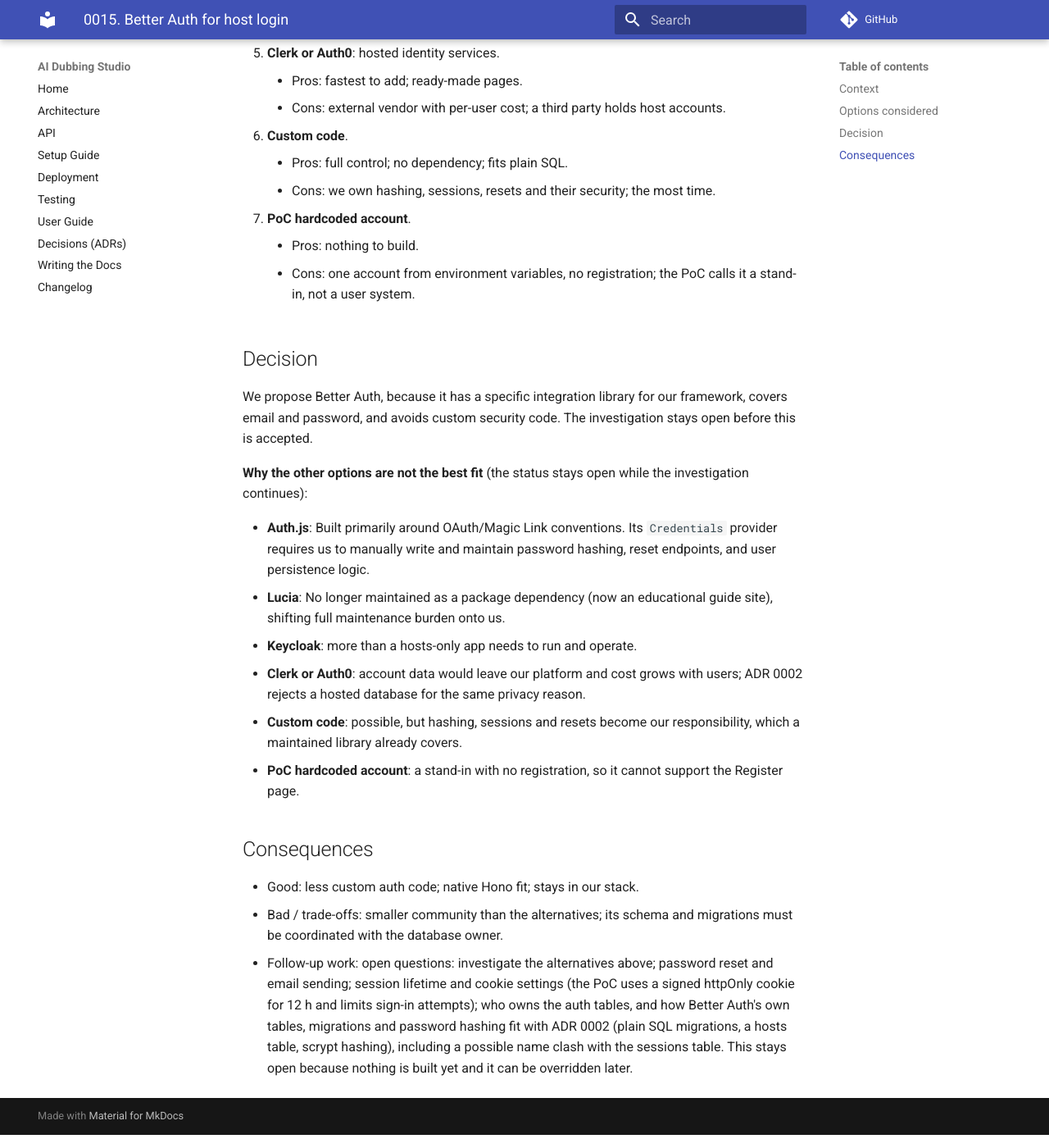
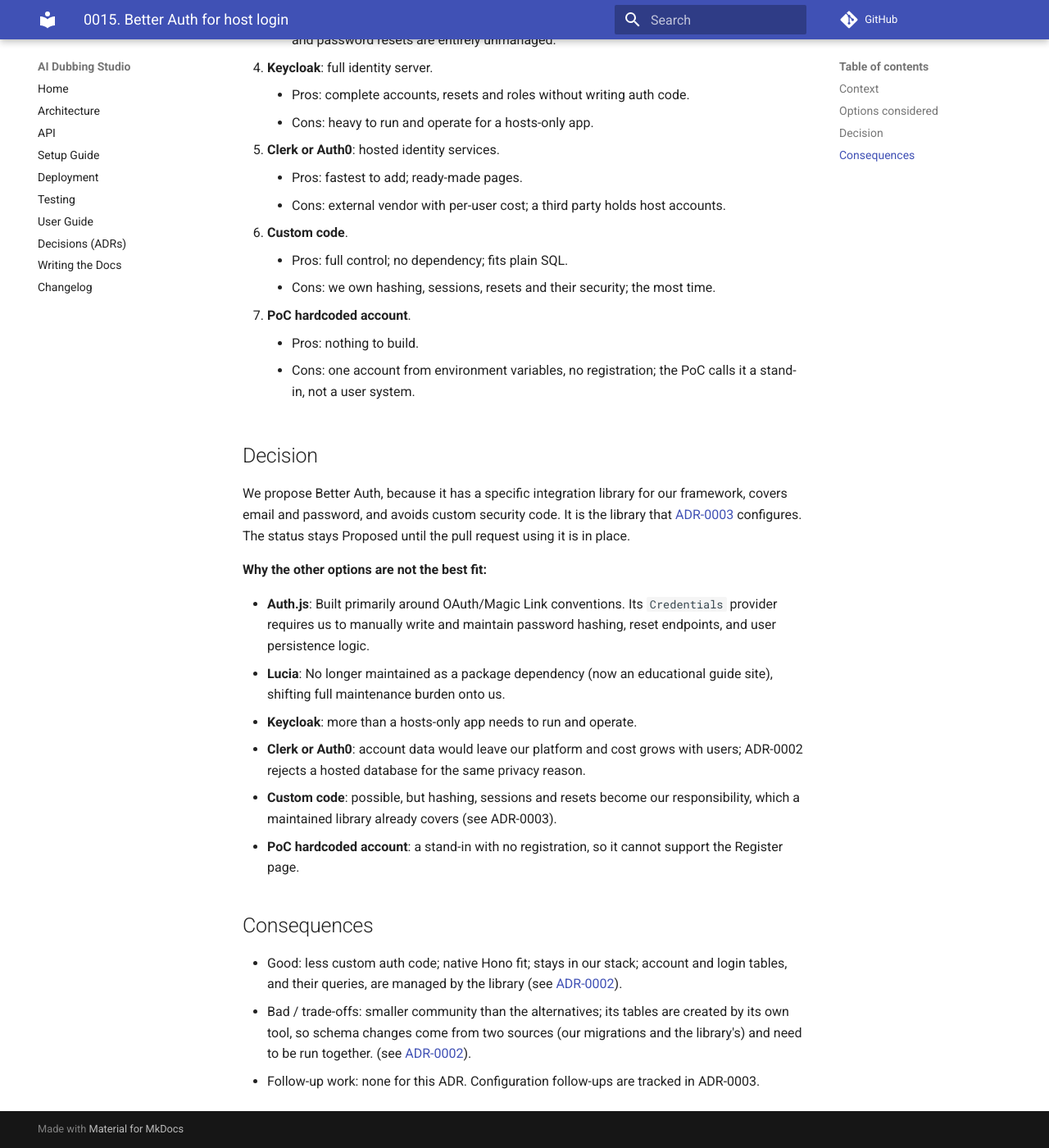
Before and after one commit to WH1TE-SHAD0W/ai-dubbing-studio, an MkDocs documentation site: the page built from docs/adr/0015-auth-library.md, in a window 1280 px wide and 1400 px high, scrolled down 1095 px. Shown: the whole window at 82% size. Built offline with MkDocs 1.6.1 and Material for MkDocs 9.7.7, drawn with Linux system fonts in a browser that asks for light colours; comment, search, counter and statistics services are not loaded; some of the changed text lies outside the part shown.

Commit message:
docs: explain adr dependency, close up this ADR by stripping out follow ups as the info was verified and decided elsewhere

```diff
--- a/docs/adr/0015-auth-library.md
+++ b/docs/adr/0015-auth-library.md
@@ -7,7 +7,9 @@
 
 ## Context
 
-Only hosts have accounts, with email and password; listeners have none. Hosts are stored in Postgres, which is a dependency: the backend writes the queries, the schema is owned elsewhere. The PoC has one hardcoded account from environment variables and says it is not a user system.
+Only hosts have accounts, with email and password; listeners have none. Hosts are stored in Postgres (ADR-0002). The backend writes its own queries for sessions; the library would manage its own account and login tables. The PoC has one hardcoded account from environment variables and says it is not a user system.
+
+[ADR-0003](./0003-host-authentication.md) decides that hosts log in through a maintained library rather than custom code, and how it is configured (logins stored in the database, Argon2id hashing). This ADR records which library that is. The backend is built on Hono, so the pick must integrate with it, support email and password, and work with Postgres.
 
 ## Options considered
 
@@ -35,19 +37,19 @@
 
 ## Decision
 
-We propose Better Auth, because it has a specific integration library for our framework, covers email and password, and avoids custom security code. The investigation stays open before this is accepted.
+We propose Better Auth, because it has a specific integration library for our framework, covers email and password, and avoids custom security code. It is the library that [ADR-0003](./0003-host-login.md) configures. The status stays Proposed until the pull request using it is in place.
 
-**Why the other options are not the best fit** (the status stays open while the investigation continues):
+**Why the other options are not the best fit:**
 
 - **Auth.js**: Built primarily around OAuth/Magic Link conventions. Its `Credentials` provider requires us to manually write and maintain password hashing, reset endpoints, and user persistence logic.
 - **Lucia**: No longer maintained as a package dependency (now an educational guide site), shifting full maintenance burden onto us.
 - **Keycloak**: more than a hosts-only app needs to run and operate.
-- **Clerk or Auth0**: account data would leave our platform and cost grows with users; ADR 0002 rejects a hosted database for the same privacy reason.
-- **Custom code**: possible, but hashing, sessions and resets become our responsibility, which a maintained library already covers.
+- **Clerk or Auth0**: account data would leave our platform and cost grows with users; ADR-0002 rejects a hosted database for the same privacy reason.
+- **Custom code**: possible, but hashing, sessions and resets become our responsibility, which a maintained library already covers (see ADR-0003).
 - **PoC hardcoded account**: a stand-in with no registration, so it cannot support the Register page.
 
 ## Consequences
 
-- Good: less custom auth code; native Hono fit; stays in our stack.
-- Bad / trade-offs: smaller community than the alternatives; its schema and migrations must be coordinated with the database owner.
-- Follow-up work: open questions: investigate the alternatives above; password reset and email sending; session lifetime and cookie settings (the PoC uses a signed httpOnly cookie for 12 h and limits sign-in attempts); who owns the auth tables, and how Better Auth's own tables, migrations and password hashing fit with ADR 0002 (plain SQL migrations, a hosts table, scrypt hashing), including a possible name clash with the sessions table. This stays open because nothing is built yet and it can be overridden later.
+- Good: less custom auth code; native Hono fit; stays in our stack; account and login tables, and their queries, are managed by the library (see [ADR-0002](./0002-session-and-account-storage.md)).
+- Bad / trade-offs: smaller community than the alternatives; its tables are created by its own tool, so schema changes come from two sources (our migrations and the library's) and need to be run together. (see [ADR-0002](./0002-session-and-account-storage.md)).
+- Follow-up work: none for this ADR. Configuration follow-ups are tracked in ADR-0003.
```
